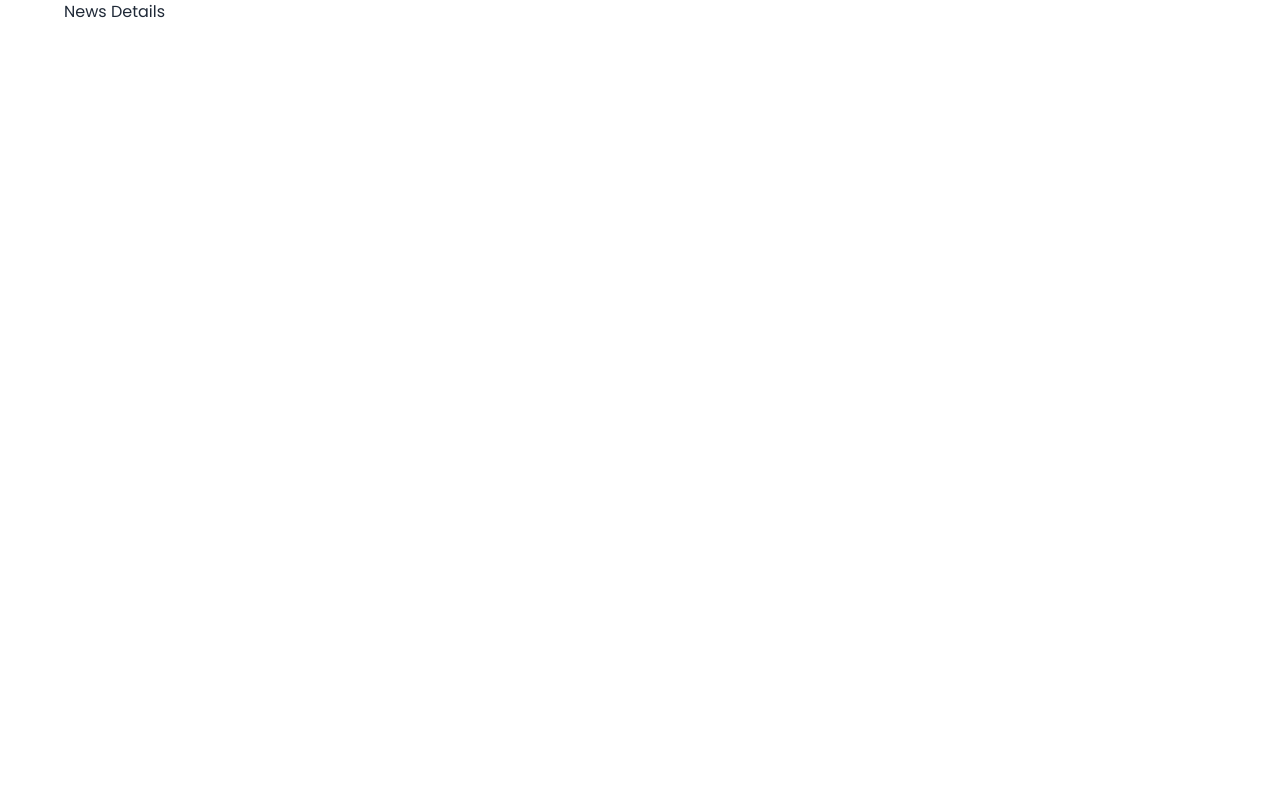
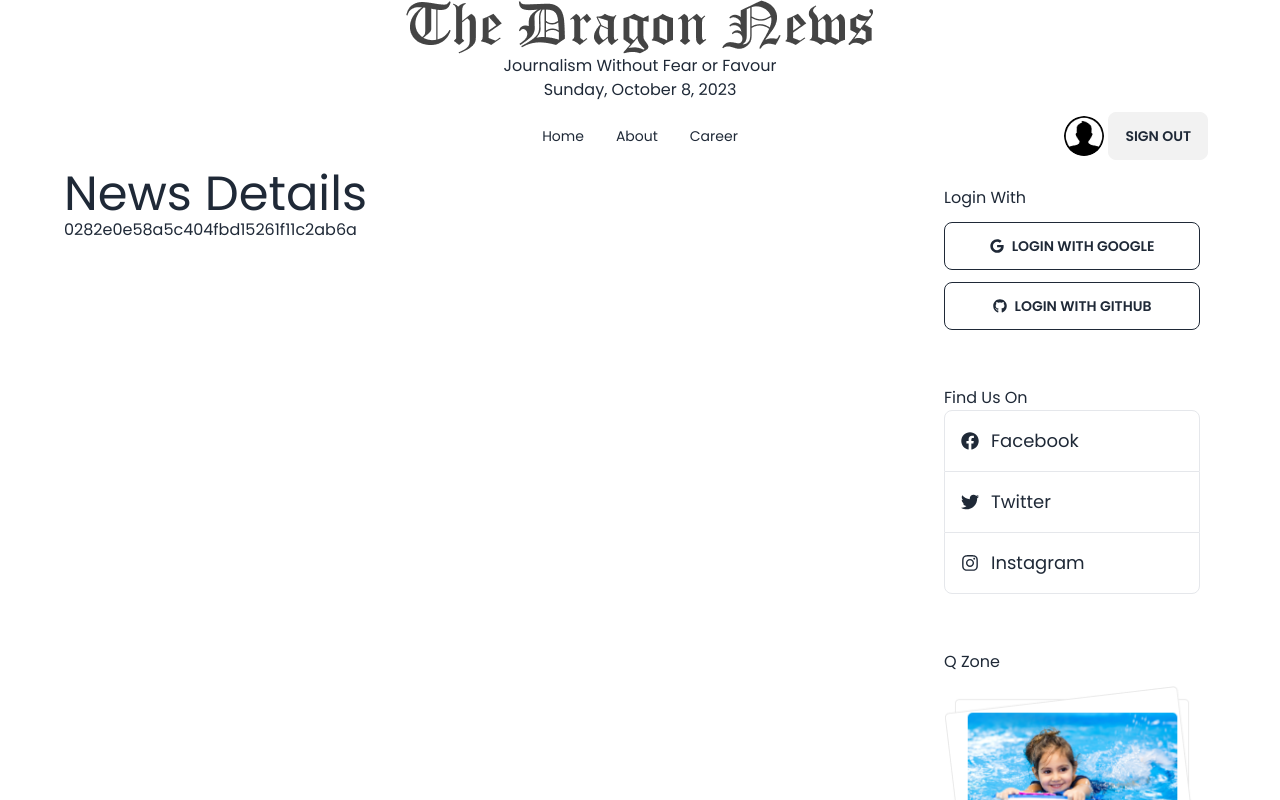
Before and after one commit to abir-exe/react-dragon-news-auth, a React (Vite) app: page /news/0282e0e58a5c404fbd15261f11c2ab6a in a window 1280 px wide. Shown: the top 800 px of the page. Built offline with nearby package versions, Linux system fonts and the light colour scheme; no server answers; sample sign-in values are in the browser's storage.

Commit message:
52.5 - 7

```diff
--- a/src/Pages/Login/Login.jsx
+++ b/src/Pages/Login/Login.jsx
@@ -1,4 +1,4 @@
-import { Link } from "react-router-dom";
+import { Link, useLocation, useNavigate } from "react-router-dom";
 import Navbar from "../Shared/Navbar/Navbar";
 import { useContext } from "react";
 import { AuthContext } from "../../Providers/AuthProvider";
@@ -6,6 +6,9 @@ import { AuthContext } from "../../Providers/AuthProvider";
 const Login = () => {
 
     const {signIn} = useContext(AuthContext);
+    const location = useLocation();
+    const navigate = useNavigate();
+    console.log(location);
 
     const handleLogin = e => {
         e.preventDefault();
@@ -18,6 +21,11 @@ const Login = () => {
         signIn(email, password)
             .then(result => {
                 console.log(result.user)
+
+                // navigate after login
+                navigate(location?.state ? location.state : '/');
+
+
             })
             .catch(error => {
                 console.error(error)
--- a/src/Pages/News/News.jsx
+++ b/src/Pages/News/News.jsx
@@ -1,11 +1,29 @@
+import { useParams } from "react-router-dom";
+import Header from "../Shared/Header/Header";
+import RightSideNav from "../Shared/RightSideNav/RightSideNav";
+import Navbar from "../Shared/Navbar/Navbar";
+
+const News = () => {
+
+    const {id} =useParams();
 
 
-const News = () => {
-    return (
-        <div>
-            News Details
+  return (
+    <div>
+        <Header></Header>
+        <Navbar></Navbar>
+        <div className="grid md:grid-cols-4">
+            <div className="col-span-3">
+                <h2 className="text-5xl">News Details</h2>
+                {id}
+
+            </div>
+            <div>
+                <RightSideNav></RightSideNav>
+            </div>
         </div>
-    );
+    </div>
+  );
 };
 
 export default News;
--- a/src/Providers/AuthProvider.jsx
+++ b/src/Providers/AuthProvider.jsx
@@ -10,16 +10,20 @@ const auth = getAuth(app);
 const AuthProvider = ( {children} ) => {
 
     const [user, setUser] = useState(null);
+    const [loading, setLoading] = useState(true)
 
     const createUser = (email, password) => {
+        setLoading(true);
         return createUserWithEmailAndPassword(auth, email, password)
     }
 
     const signIn = (email, password) => {
+        setLoading(true);
         return signInWithEmailAndPassword(auth, email, password);
     }
 
     const logOut = () => {
+        setLoading(true);
         return signOut(auth);
     }
 
@@ -27,6 +31,7 @@ const AuthProvider = ( {children} ) => {
         const unSubscribe = onAuthStateChanged(auth, currentUser =>{
             console.log('user in the current state changed', currentUser);
             setUser(currentUser);
+            setLoading(false)
         });
         return () => {
             unSubscribe();
@@ -35,6 +40,7 @@ const AuthProvider = ( {children} ) => {
 
     const authInfo = {
         user,
+        loading,
         createUser,
         signIn,
         logOut
--- /dev/null
+++ b/src/Routes/PrivateRoute.jsx
@@ -0,0 +1,24 @@
+import { useContext } from "react";
+import { AuthContext } from "../Providers/AuthProvider";
+import { Navigate, useLocation } from "react-router-dom";
+
+const PrivateRoute = ({children}) => {
+
+    const {user, loading} = useContext(AuthContext);
+    const location = useLocation();
+    console.log(location.pathname)
+
+    if(loading){
+        return <span className="loading loading-infinity loading-lg"></span>
+    }
+
+    if(user){
+        return children
+    }
+
+    return (
+        <Navigate state={location.pathname} to="/login"></Navigate>
+    );
+};
+
+export default PrivateRoute;
--- a/src/Routes/Routes.jsx
+++ b/src/Routes/Routes.jsx
@@ -4,6 +4,7 @@ import Home from "../Pages/Home/Home";
 import Login from "../Pages/Login/Login";
 import Register from "../Pages/Register/Register";
 import News from "../Pages/News/News";
+import PrivateRoute from "./PrivateRoute";
 
 
 const router = createBrowserRouter([
@@ -14,11 +15,11 @@ const router = createBrowserRouter([
             {
                 path: '/',
                 element: <Home></Home>,
-                loader: () => fetch('news.json')
+                loader: () => fetch('/news.json')
             },
             {
                 path: '/news/:id',
-                element: <News></News>
+                element: <PrivateRoute><News></News></PrivateRoute>
             },
             {
                 path: '/login',
```
Also changed, not shown: 1 other file (tests, documents, lock files or other folders).
